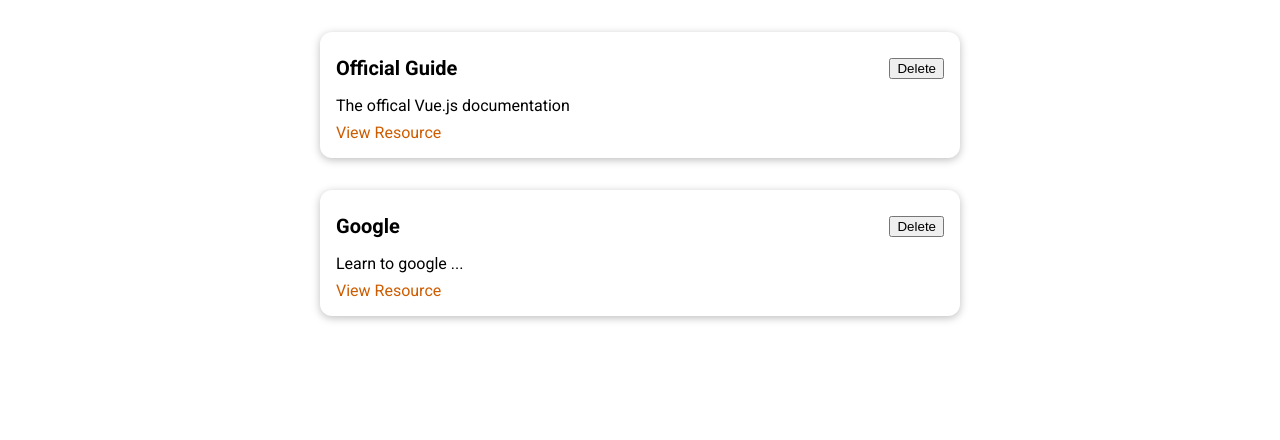
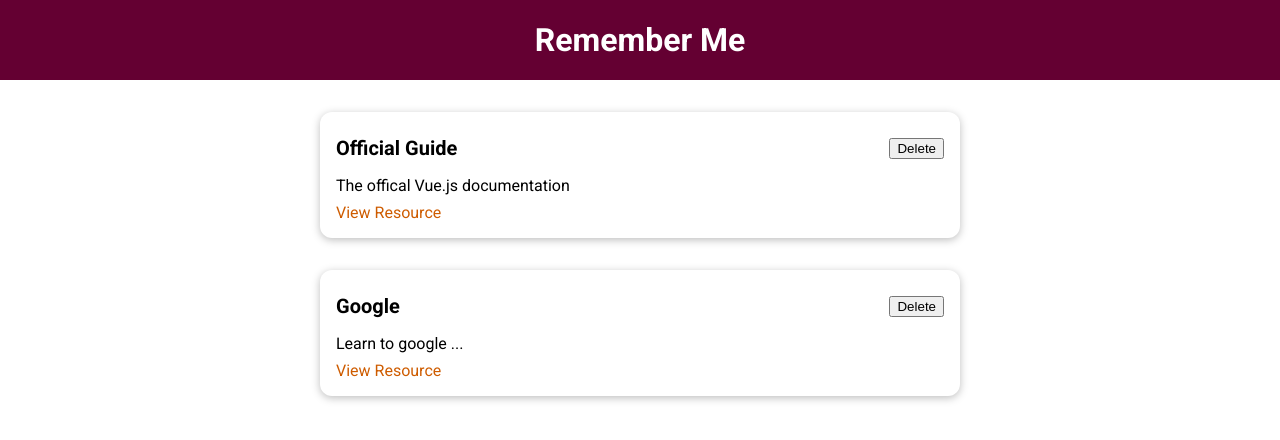
Before and after one commit to Newtepos/vue-prj-cmp-01-starting-setup, a Vue app: page / in a window 1280 px wide. Shown: the top 440 px of the page. Built offline with nearby package versions, Linux system fonts and the light colour scheme.

Commit message:
Add: TheHeader Component

```diff
--- a/src/App.vue
+++ b/src/App.vue
@@ -1,13 +1,16 @@
 <template>
+  <the-header title="Remember Me"></the-header>
   <stored-resource :resource="storedResource"></stored-resource>
 </template>
 
 <script>
 import StoredResource from './components/learn-resource/StoredResource.vue';
+import TheHeader from './components/Layouts/TheHeader.vue';
 
 export default {
   components: {
     StoredResource,
+    TheHeader,
   },
   data() {
     return {
--- /dev/null
+++ b/src/components/Layouts/TheHeader.vue
@@ -0,0 +1,27 @@
+<template>
+  <header>
+    <h1>{{ title }}</h1>
+  </header>
+</template>
+
+<script>
+export default {
+  props: ['title'],
+};
+</script>
+
+<style scoped>
+header {
+  width: 100%;
+  height: 5rem;
+  background-color: #640032;
+  display: flex;
+  justify-content: center;
+  align-items: center;
+}
+
+header h1 {
+  color: white;
+  margin: 0;
+}
+</style>
```
